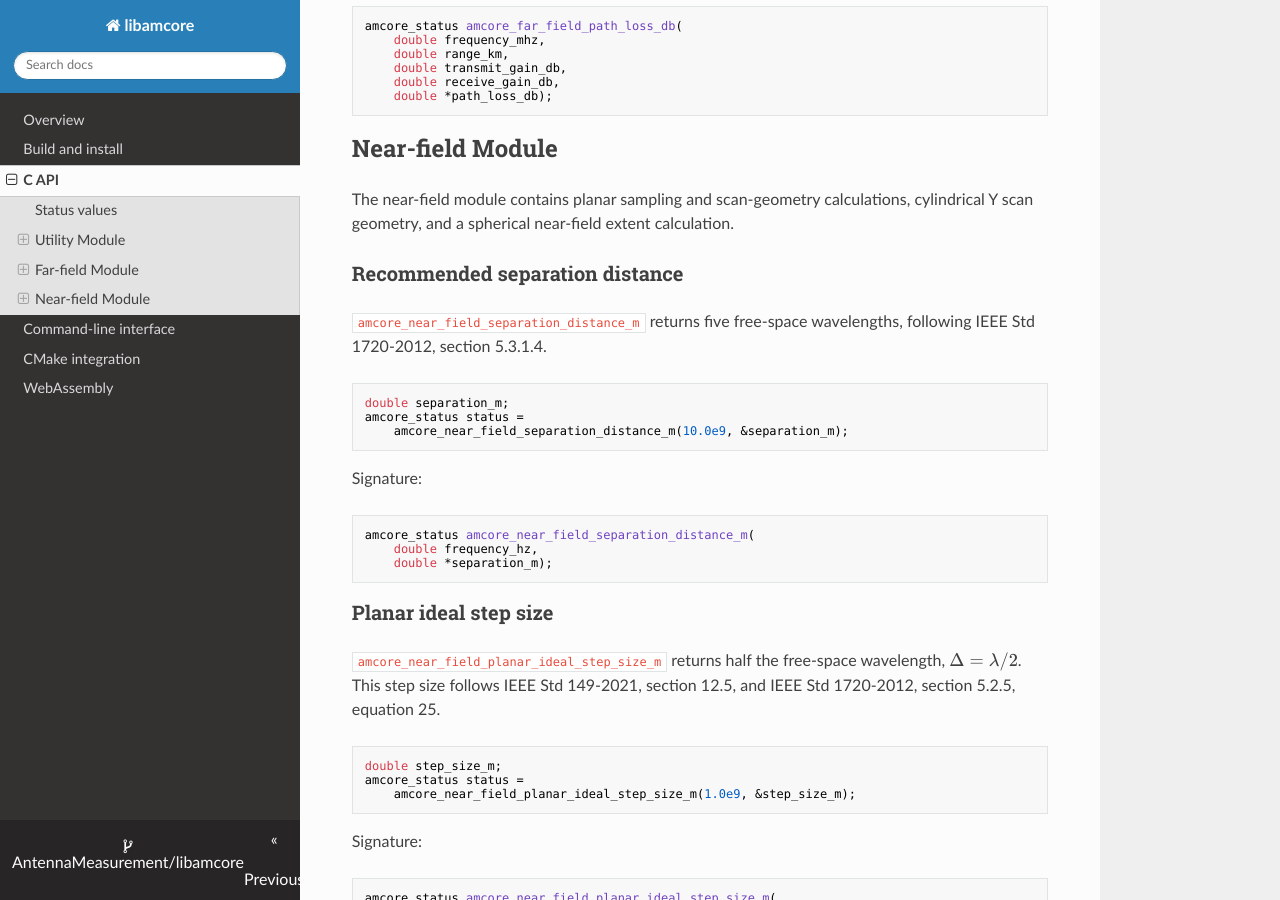
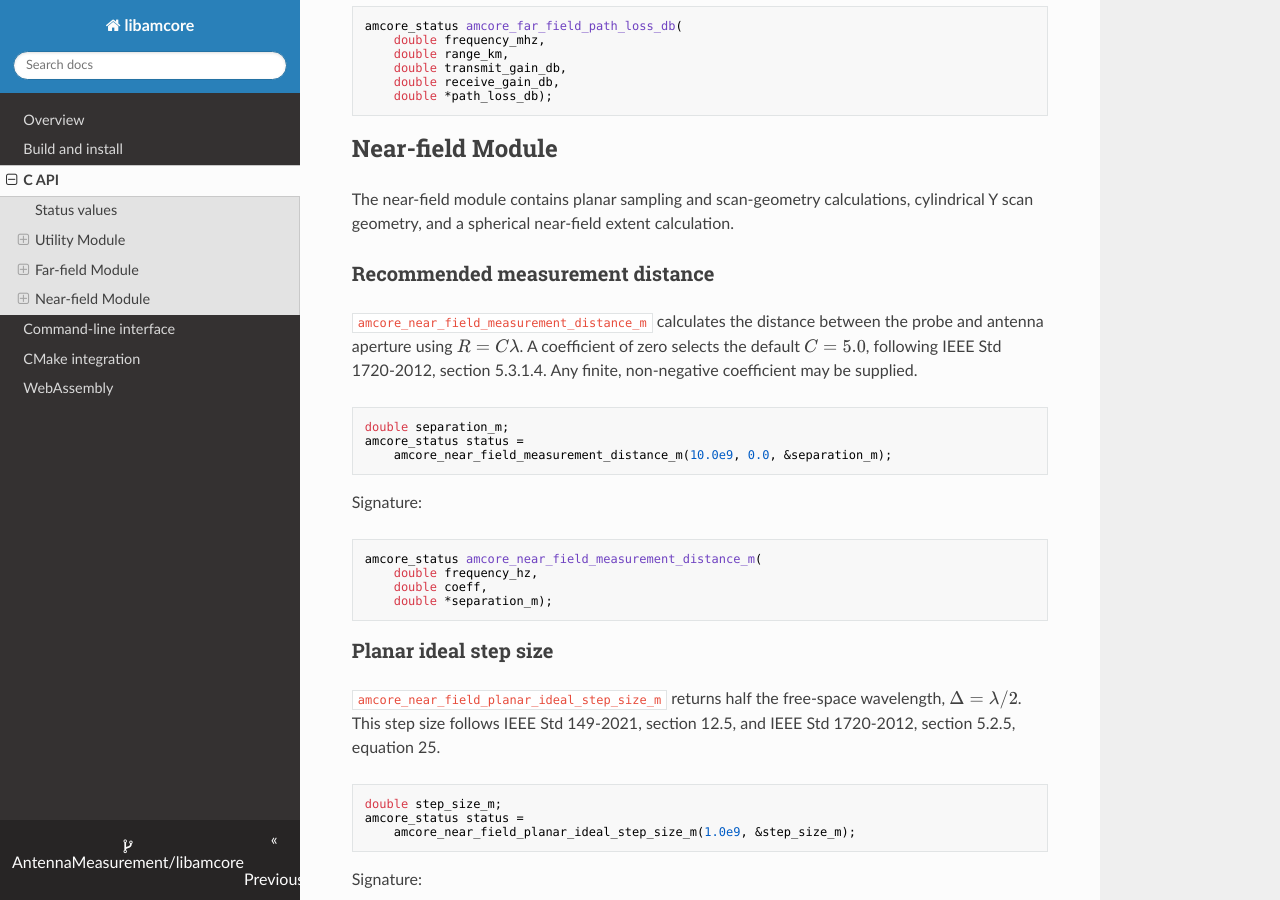
Before and after one commit to AntennaMeasurement/libamcore, an MkDocs documentation site: the page built from docs/public/api.md, in a window 1280 px wide and 900 px high, scrolled down 2764 px. Built offline with MkDocs 1.6.1, drawn with Linux system fonts in a browser that asks for light colours; nearby versions of some CDN libraries.

Commit message:
feat: rename near-field separation distance to measurement distance and update related documentation

````diff
--- a/CMakeLists.txt
+++ b/CMakeLists.txt
@@ -79,7 +79,7 @@ if(AMCORE_BUILD_WASM)
     endif()
     target_link_options(amcore_wasm PRIVATE
         "-Wl,--no-entry"
-        "-sEXPORTED_FUNCTIONS=_malloc,_free,_amcore_free_space_wavelength_m,_amcore_far_field_distance,_amcore_far_field_line_of_sight_km,_amcore_far_field_radio_horizon_km,_amcore_far_field_path_loss_db,_amcore_near_field_separation_distance_m,_amcore_near_field_planar_ideal_step_size_m,_amcore_near_field_planar_ideal_scan_length_m,_amcore_near_field_planar_ideal_angle_of_view_deg,_amcore_near_field_planar_sampling_parameters,_amcore_near_field_cylindrical_ideal_y_scan_length_m,_amcore_near_field_cylindrical_ideal_y_step_size_m,_amcore_near_field_spherical_maximum_radius_extent_m"
+        "-sEXPORTED_FUNCTIONS=_malloc,_free,_amcore_free_space_wavelength_m,_amcore_far_field_distance,_amcore_far_field_line_of_sight_km,_amcore_far_field_radio_horizon_km,_amcore_far_field_path_loss_db,_amcore_near_field_measurement_distance_m,_amcore_near_field_planar_ideal_step_size_m,_amcore_near_field_planar_ideal_scan_length_m,_amcore_near_field_planar_ideal_angle_of_view_deg,_amcore_near_field_planar_sampling_parameters,_amcore_near_field_cylindrical_ideal_y_scan_length_m,_amcore_near_field_cylindrical_ideal_y_step_size_m,_amcore_near_field_spherical_maximum_radius_extent_m"
         "-Wl,--export=speed_of_light_m_per_s"
     )
     set_target_properties(amcore_wasm PROPERTIES SUFFIX ".wasm")
--- a/docs/public/api.md
+++ b/docs/public/api.md
@@ -147,22 +147,25 @@ amcore_status amcore_far_field_path_loss_db(
 The near-field module contains planar sampling and scan-geometry calculations,
 cylindrical Y scan geometry, and a spherical near-field extent calculation.
 
-### Recommended separation distance
+### Recommended measurement distance
 
-`amcore_near_field_separation_distance_m` returns five free-space
-wavelengths, following IEEE Std 1720-2012, section 5.3.1.4.
+`amcore_near_field_measurement_distance_m` calculates the distance between the
+probe and antenna aperture using $R = C\lambda$. A coefficient of zero selects
+the default $C=5.0$, following IEEE Std 1720-2012, section 5.3.1.4. Any finite,
+non-negative coefficient may be supplied.
 
 ```c
 double separation_m;
 amcore_status status =
-    amcore_near_field_separation_distance_m(10.0e9, &separation_m);
+    amcore_near_field_measurement_distance_m(10.0e9, 0.0, &separation_m);
 ```
 
 Signature:
 
 ```c
-amcore_status amcore_near_field_separation_distance_m(
+amcore_status amcore_near_field_measurement_distance_m(
     double frequency_hz,
+    double coeff,
     double *separation_m);
 ```
 
````
Also changed, not shown: README.md (+1 -1 lines), docs/public/cli.md (+7 -4 lines), docs/public/index.md (+1 -1 lines), docs/public/webassembly.md (+1 -1 lines), 6 other files.
